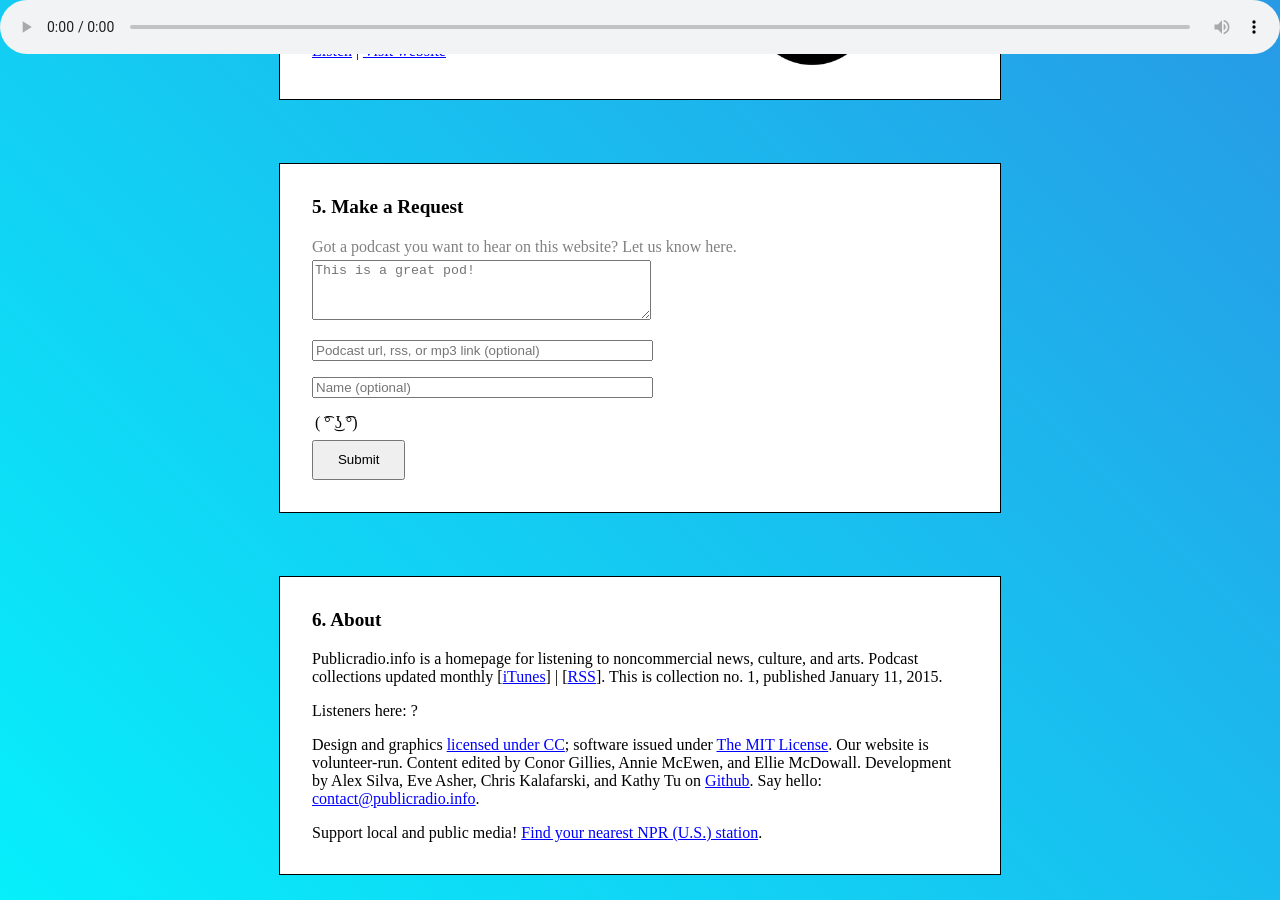
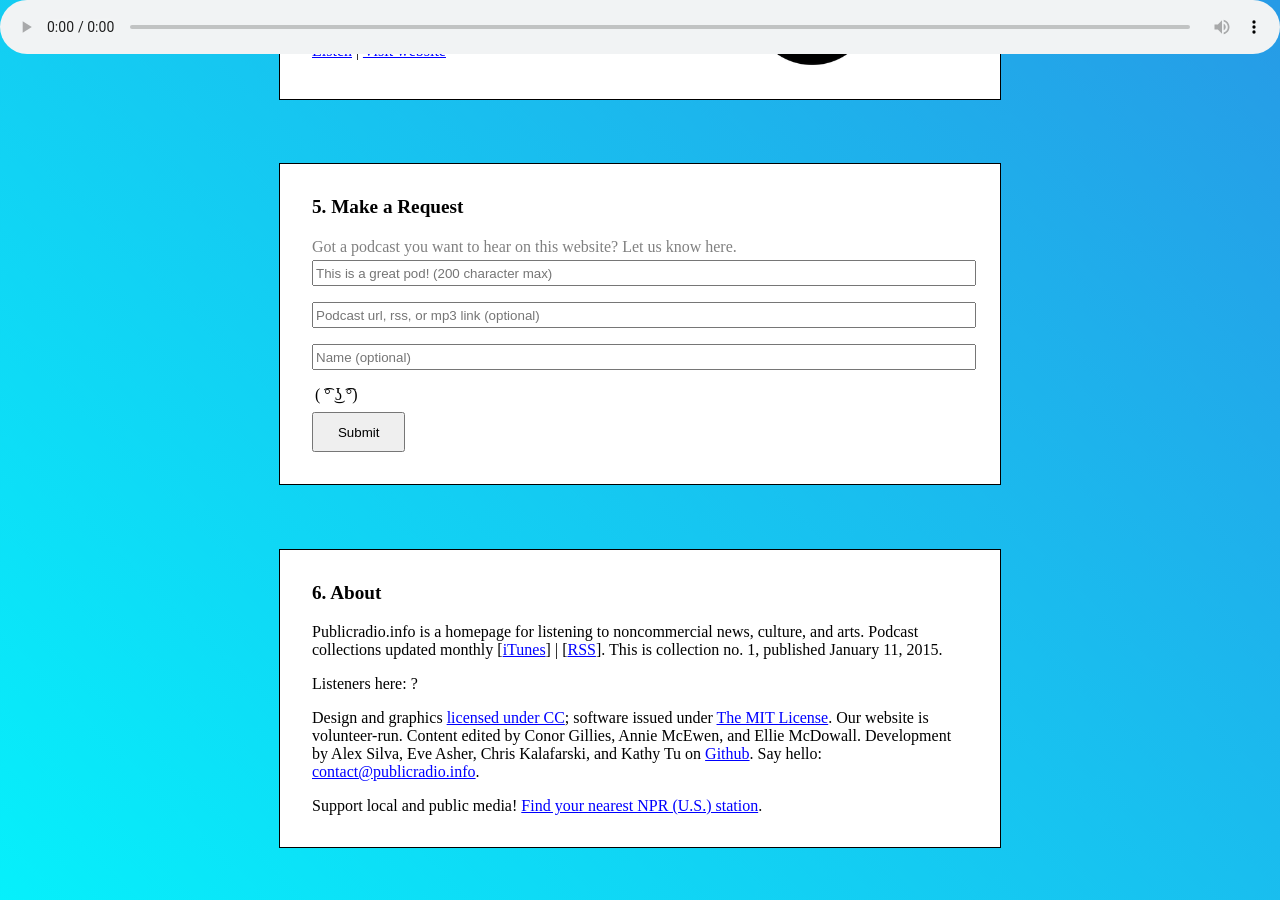
Before and after one commit to radioopensource/dotinfo, a Jekyll site: the page built from index.html, in a window 1280 px wide and 900 px high, scrolled down 2125 px. Built offline with Jekyll 4.4.1, drawn with Linux system fonts in a browser that asks for light colours; nearby versions of some CDN libraries; grey boxes are pictures that could not be loaded.

Commit message:
fix request mod fields

```diff
--- a/_includes/content.html
+++ b/_includes/content.html
@@ -63,9 +63,7 @@
   {% for stream in site.data.streams %}
   <div class="flex">
       <div class="flex_child">
-        <div class="description">
-        {{ stream.description }}
-        </div>
+        <div class="description">{{ stream.description }}</div>
         <a class="listen radio" href="{{ stream.streamurl }}">Listen</a> |
         <a href="{{ stream.url }}" target="_blank">Visit website</a> {% if stream.donateurl %} |
         <a href="{{ stream.donateurl }}" target="_blank">Donate</a> {% endif %}
@@ -85,7 +83,7 @@
 
     <div class="field">
       <label for="info" class="description">Got a podcast you want to hear on this website? Let us know here.</label>
-      <textarea id="info" placeholder="This is a great pod!"></textarea>
+      <input id="info" placeholder="This is a great pod! (200 character max)"></input>
     </div>
 
     <div class="field">
--- a/css/styles.css
+++ b/css/styles.css
@@ -114,15 +114,9 @@ label, button {
   height: 3em;
 }
 
-#info {
-  max-width: 25em;
-  min-width: 25em;
-  max-height: 4em;
-  min-height: 4em;
-}
-
-#url, #requestor {
-  width: 25em;
+#info, #url, #requestor {
+  width: 100%;
+  height: 1.5em;
 }
 
 .field {
```
Also changed, not shown: _includes/footer.html (+10 -8 lines).
